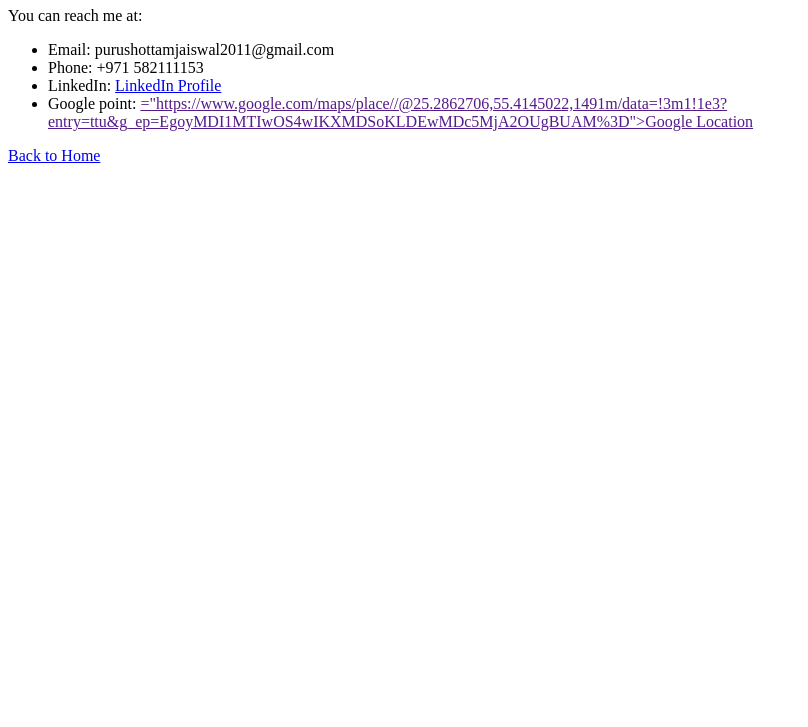
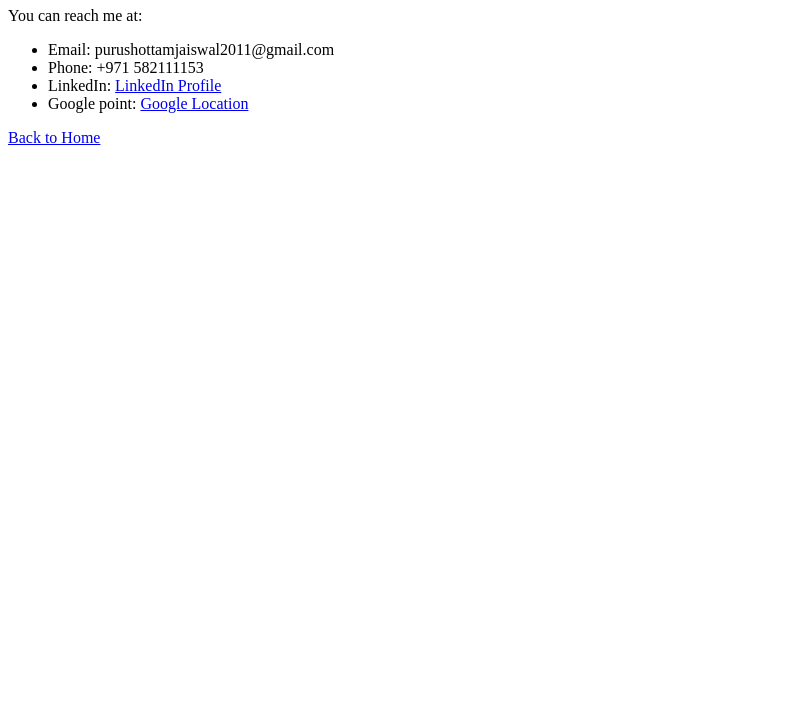
Before and after one commit to purushottamjaiswal2011/Purushottam-Jaiswal, a plain HTML site: page public/contact.html in a window 1280 px wide. Shown: the part 73-800 px from the top of the page, without its empty margins (0-808 px from the left). Drawn offline with Linux system fonts and the light colour scheme.

Commit message:
Fix HTML formatting in contact.html

```diff
--- a/public/contact.html
+++ b/public/contact.html
@@ -12,7 +12,7 @@
         <li>Email: purushottamjaiswal2011@gmail.com</li>
         <li>Phone: +971 582111153</li>
         <li>LinkedIn: <a href="https://www.linkedin.com/in/purushottam-jaiswal-1b1a5535?lipi=urn%3Ali%3Apage%3Ad_flagship3_profile_view_base_contact_details%3BpxmvpIsgQd2B1wI8lerGoA%3D%3D">LinkedIn Profile</a></li>
-        <li>Google point: <a href>="https://www.google.com/maps/place//@25.2862706,55.4145022,1491m/data=!3m1!1e3?entry=ttu&g_ep=EgoyMDI1MTIwOS4wIKXMDSoKLDEwMDc5MjA2OUgBUAM%3D">Google Location</a></li>
+        <li>Google point: <a href="https://www.google.com/maps/place//@25.2862706,55.4145022,1491m/data=!3m1!1e3?entry=ttu&g_ep=EgoyMDI1MTIwOS4wIKXMDSoKLDEwMDc5MjA2OUgBUAM%3D">Google Location</a></li>
 
     </ul>
     <a href="../index.html">Back to Home</a>
```
